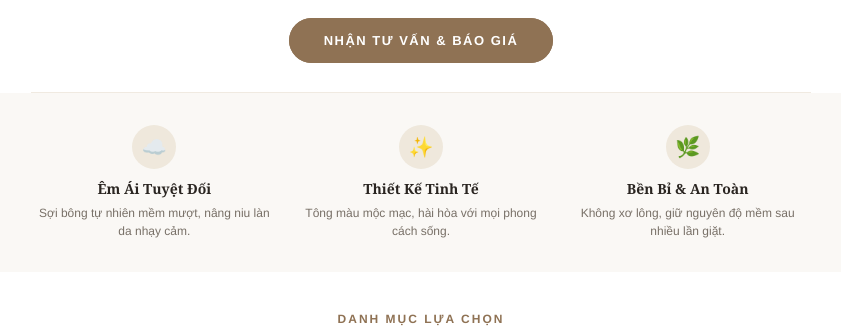
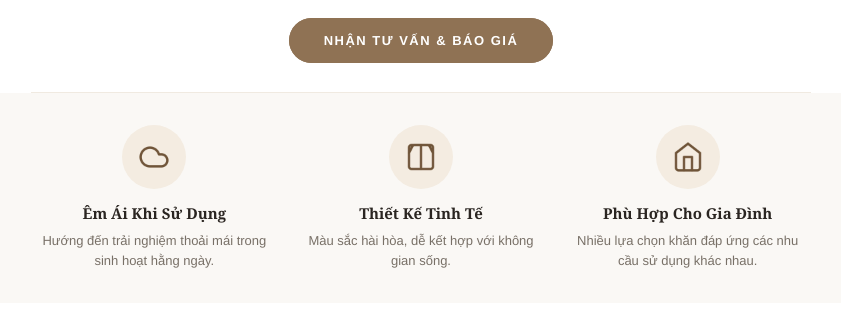
Before and after one commit to MrX-3107/EmailMKT, a plain HTML site: page email-template.html in a window 1280 px wide. Shown: the part 960-1291 px from the top of the page, without its empty margins (219-1060 px from the left). Drawn offline with Linux system fonts and the light colour scheme.

Commit message:
Update trust highlight icons to match index.html style

```diff
--- a/email-template.html
+++ b/email-template.html
@@ -160,75 +160,105 @@
               <table role="presentation" width="100%" cellpadding="0" cellspacing="0" border="0">
                 <tr>
 
-                  <!-- Đặc điểm 1 -->
-                  <td class="stack-column stack-padding" width="33.33%" valign="top" align="center" style="padding: 0 10px;">
+                  <!-- Đặc điểm 1: Êm ái khi sử dụng -->
+                  <td class="stack-column stack-padding" width="33.33%" valign="top" align="center" style="padding: 0 12px;">
                     <table role="presentation" cellpadding="0" cellspacing="0" border="0" align="center">
                       <tr>
-                        <td align="center" style="padding-bottom: 10px;">
-                          <span style="display: inline-block; width: 44px; height: 44px; line-height: 44px; text-align: center; background-color: #EFE8DC; border-radius: 50%; color: #8F7254; font-size: 20px;">
-                            ☁️
-                          </span>
+                        <td align="center" style="padding-bottom: 14px;">
+                          <table role="presentation" cellpadding="0" cellspacing="0" border="0" align="center">
+                            <tr>
+                              <td align="center" valign="middle" width="64" height="64" bgcolor="#F4ECE1" style="width: 64px; height: 64px; background-color: #F4ECE1; border-radius: 50%; text-align: center; vertical-align: middle;">
+                                <img
+                                  src="https://cdn.jsdelivr.net/gh/MrX-3107/EmailMKT@v1.1/icons/icon-comfort.png"
+                                  alt="Êm ái khi sử dụng"
+                                  width="32"
+                                  height="32"
+                                  style="width: 32px; height: 32px; display: block; margin: 0 auto; border: 0;"
+                                />
+                              </td>
+                            </tr>
+                          </table>
                         </td>
                       </tr>
                       <tr>
-                        <td align="center" style="padding-bottom: 6px;">
-                          <strong style="font-size: 14px; color: #2A2521; font-family: 'Georgia', serif;">Êm Ái Tuyệt Đối</strong>
+                        <td align="center" style="padding-bottom: 8px;">
+                          <strong style="font-size: 15px; color: #2A2521; font-family: 'Georgia', serif;">Êm Ái Khi Sử Dụng</strong>
                         </td>
                       </tr>
                       <tr>
                         <td align="center">
-                          <span style="font-size: 12px; line-height: 18px; color: #787067;">
-                            Sợi bông tự nhiên mềm mượt, nâng niu làn da nhạy cảm.
+                          <span style="font-size: 13px; line-height: 20px; color: #787067;">
+                            Hướng đến trải nghiệm thoải mái trong sinh hoạt hằng ngày.
                           </span>
                         </td>
                       </tr>
                     </table>
                   </td>
 
-                  <!-- Đặc điểm 2 -->
-                  <td class="stack-column stack-padding" width="33.33%" valign="top" align="center" style="padding: 0 10px;">
+                  <!-- Đặc điểm 2: Thiết kế tinh tế -->
+                  <td class="stack-column stack-padding" width="33.33%" valign="top" align="center" style="padding: 0 12px;">
                     <table role="presentation" cellpadding="0" cellspacing="0" border="0" align="center">
                       <tr>
-                        <td align="center" style="padding-bottom: 10px;">
-                          <span style="display: inline-block; width: 44px; height: 44px; line-height: 44px; text-align: center; background-color: #EFE8DC; border-radius: 50%; color: #8F7254; font-size: 20px;">
-                            ✨
-                          </span>
+                        <td align="center" style="padding-bottom: 14px;">
+                          <table role="presentation" cellpadding="0" cellspacing="0" border="0" align="center">
+                            <tr>
+                              <td align="center" valign="middle" width="64" height="64" bgcolor="#F4ECE1" style="width: 64px; height: 64px; background-color: #F4ECE1; border-radius: 50%; text-align: center; vertical-align: middle;">
+                                <img
+                                  src="https://cdn.jsdelivr.net/gh/MrX-3107/EmailMKT@v1.1/icons/icon-design.png"
+                                  alt="Thiết kế tinh tế"
+                                  width="32"
+                                  height="32"
+                                  style="width: 32px; height: 32px; display: block; margin: 0 auto; border: 0;"
+                                />
+                              </td>
+                            </tr>
+                          </table>
                         </td>
                       </tr>
                       <tr>
-                        <td align="center" style="padding-bottom: 6px;">
-                          <strong style="font-size: 14px; color: #2A2521; font-family: 'Georgia', serif;">Thiết Kế Tinh Tế</strong>
+                        <td align="center" style="padding-bottom: 8px;">
+                          <strong style="font-size: 15px; color: #2A2521; font-family: 'Georgia', serif;">Thiết Kế Tinh Tế</strong>
                         </td>
                       </tr>
                       <tr>
                         <td align="center">
-                          <span style="font-size: 12px; line-height: 18px; color: #787067;">
-                            Tông màu mộc mạc, hài hòa với mọi phong cách sống.
+                          <span style="font-size: 13px; line-height: 20px; color: #787067;">
+                            Màu sắc hài hòa, dễ kết hợp với không gian sống.
                           </span>
                         </td>
                       </tr>
                     </table>
                   </td>
 
-                  <!-- Đặc điểm 3 -->
-                  <td class="stack-column" width="33.33%" valign="top" align="center" style="padding: 0 10px;">
+                  <!-- Đặc điểm 3: Phù hợp cho gia đình -->
+                  <td class="stack-column" width="33.33%" valign="top" align="center" style="padding: 0 12px;">
                     <table role="presentation" cellpadding="0" cellspacing="0" border="0" align="center">
                       <tr>
-                        <td align="center" style="padding-bottom: 10px;">
-                          <span style="display: inline-block; width: 44px; height: 44px; line-height: 44px; text-align: center; background-color: #EFE8DC; border-radius: 50%; color: #8F7254; font-size: 20px;">
-                            🌿
-                          </span>
+                        <td align="center" style="padding-bottom: 14px;">
+                          <table role="presentation" cellpadding="0" cellspacing="0" border="0" align="center">
+                            <tr>
+                              <td align="center" valign="middle" width="64" height="64" bgcolor="#F4ECE1" style="width: 64px; height: 64px; background-color: #F4ECE1; border-radius: 50%; text-align: center; vertical-align: middle;">
+                                <img
+                                  src="https://cdn.jsdelivr.net/gh/MrX-3107/EmailMKT@v1.1/icons/icon-family.png"
+                                  alt="Phù hợp cho gia đình"
+                                  width="32"
+                                  height="32"
+                                  style="width: 32px; height: 32px; display: block; margin: 0 auto; border: 0;"
+                                />
+                              </td>
+                            </tr>
+                          </table>
                         </td>
                       </tr>
                       <tr>
-                        <td align="center" style="padding-bottom: 6px;">
-                          <strong style="font-size: 14px; color: #2A2521; font-family: 'Georgia', serif;">Bền Bỉ & An Toàn</strong>
+                        <td align="center" style="padding-bottom: 8px;">
+                          <strong style="font-size: 15px; color: #2A2521; font-family: 'Georgia', serif;">Phù Hợp Cho Gia Đình</strong>
                         </td>
                       </tr>
                       <tr>
                         <td align="center">
-                          <span style="font-size: 12px; line-height: 18px; color: #787067;">
-                            Không xơ lông, giữ nguyên độ mềm sau nhiều lần giặt.
+                          <span style="font-size: 13px; line-height: 20px; color: #787067;">
+                            Nhiều lựa chọn khăn đáp ứng các nhu cầu sử dụng khác nhau.
                           </span>
                         </td>
                       </tr>
```
